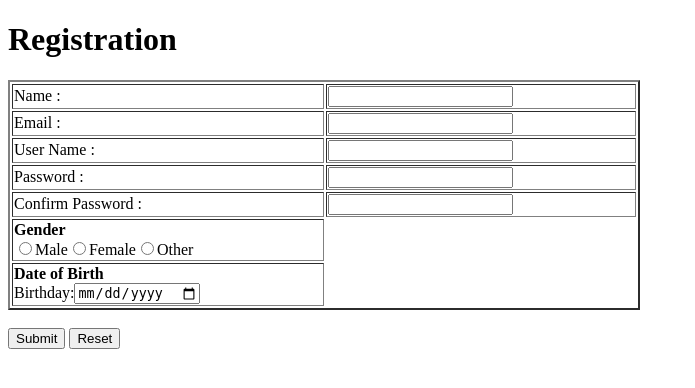
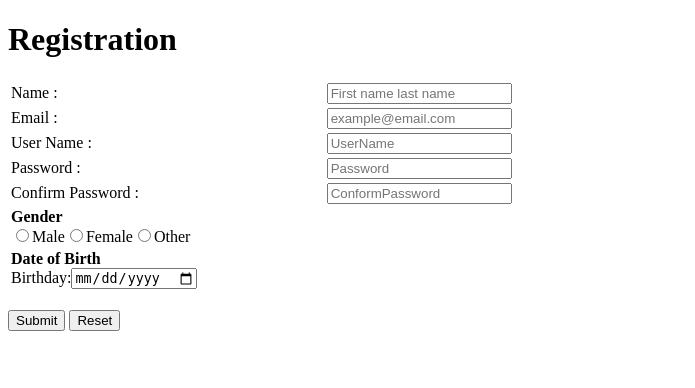
Before and after one commit to Born0/Web-Tech-Practice, a PHP site: page /Registration.php in a window 1280 px wide. Shown: the top 388 px of the page, without its empty margins (0-695 px from the left). Run offline with PHP 8.4, Linux system fonts and the light colour scheme.

Commit message:
placeholder correction

```diff
--- a/Registration.php
+++ b/Registration.php
@@ -6,31 +6,31 @@
 <h1>Registration</h1>
 
 <form action="loginAction/Result.php" method-'post'  >
-    <table style="width:50%" border=2 >
+    <table style="width:50%" >
 
         <tr >
             <td>Name      :</td>
-            <td> <input type="text" placeholder-"Name" required></td>
+            <td> <input type="text" placeholder="First name last name" required></td>
         </tr>
 
         <tr>
             <td>Email      :</td>
-            <td><input type="email" placeholder-"Email" required></td>
+            <td><input type="email" placeholder="example@email.com" required></td>
         </tr>
 
         <tr>
             <td>User Name  :</td>
-            <td><input type="text" placeholder-"UserName" required></td>
+            <td><input type="text" placeholder="UserName" required></td>
         </tr>
 
         <tr>
             <td>Password  :</td>
-            <td><input type="password" placeholder-"Password" required></td>
+            <td><input type="password" placeholder="Password" required></td>
         </tr>
 
         <tr>
             <td>Confirm Password :</td>
-            <td><input type="password" placeholder-"ConformPassword" required></td>
+            <td><input type="password" placeholder="ConformPassword" required></td>
         </tr>
 
 
```
